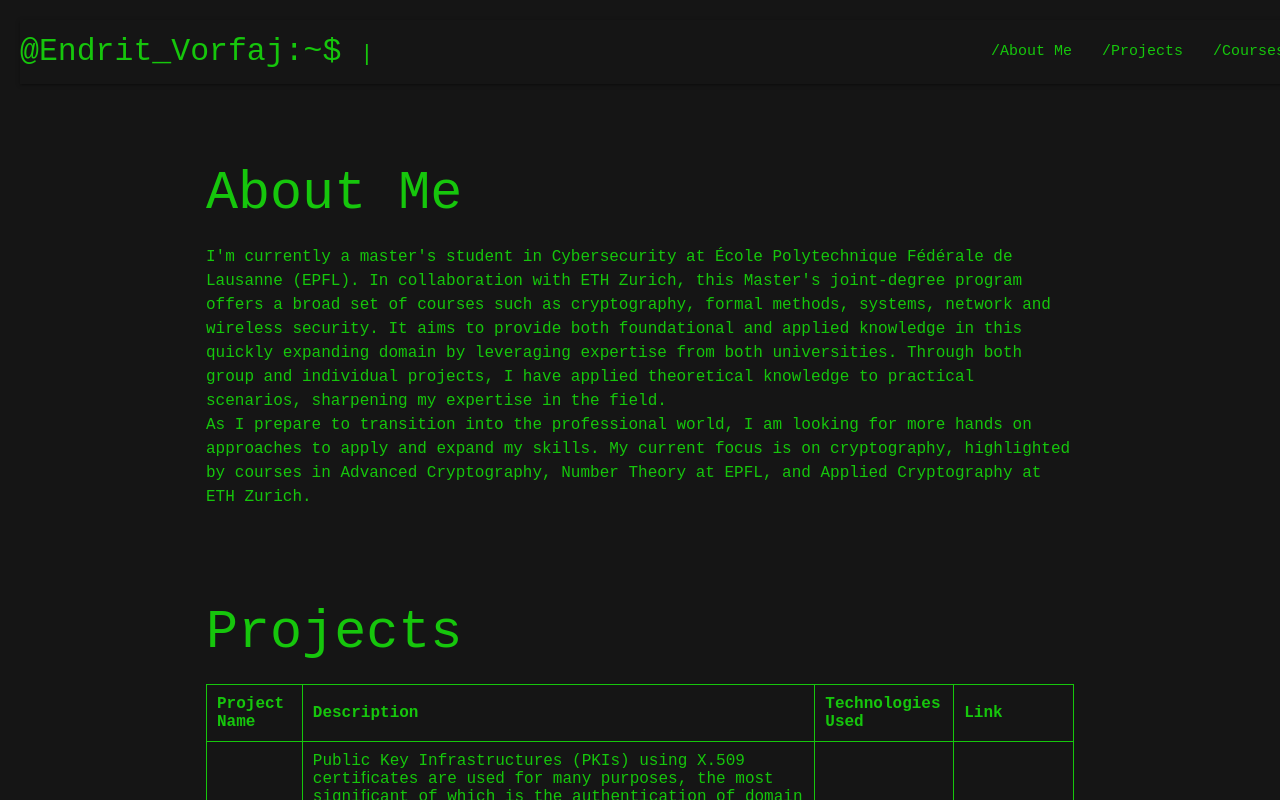
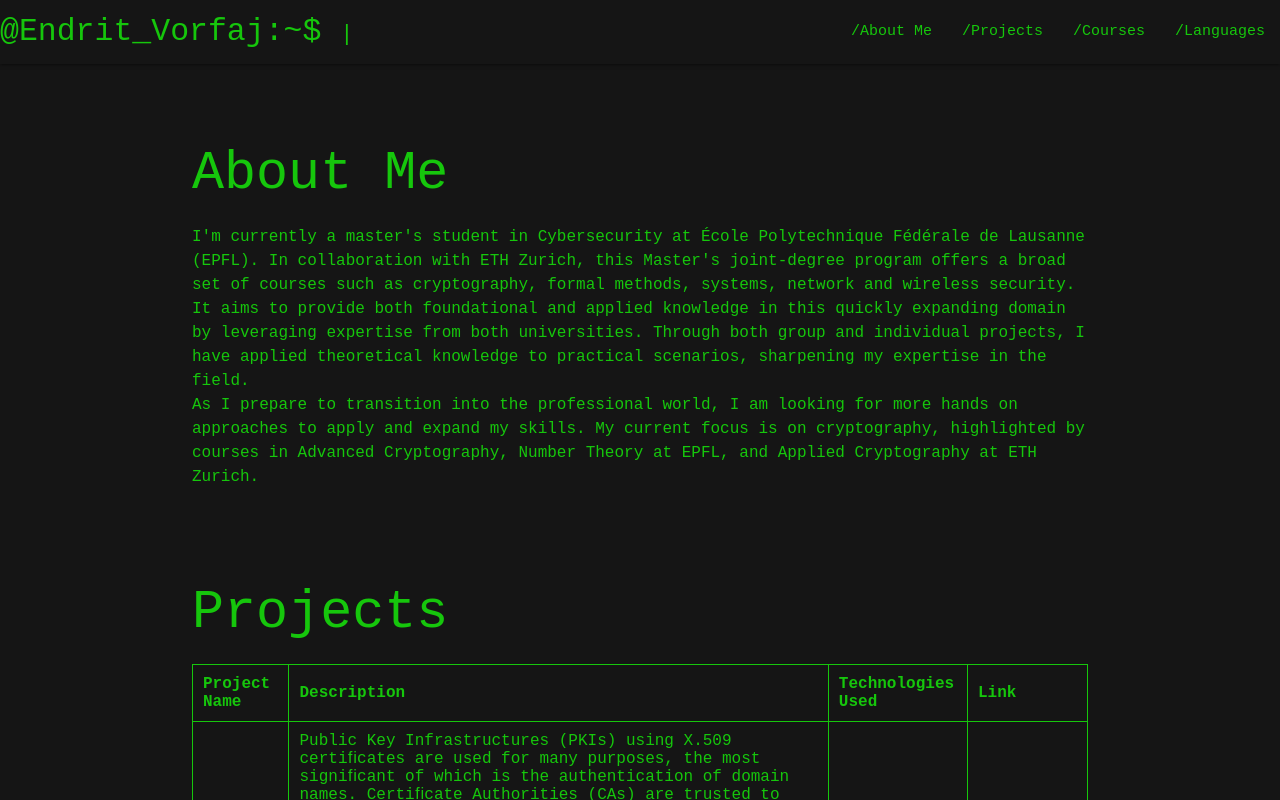
Before and after one commit to eddvf/eddvf, a plain HTML site: page index.html in a window 1280 px wide. Shown: the top 800 px of the page. Drawn offline with nearby package versions, Linux system fonts and the light colour scheme.

Commit message:
fixed navbar

```diff
--- a/index.html
+++ b/index.html
@@ -29,6 +29,7 @@
             <li><a href="#aboutme">/About Me</a></li>
             <li><a href="#projects">/Projects</a></li>
             <li><a href="#courses">/Courses</a></li>
+            <li><a href="#Lanuages">/Languages</a></li>
           </ul>
         </div>
       </nav>
@@ -38,6 +39,7 @@
         <li><a href="#aboutme">/About Me</a></li>
         <li><a href="#projects">/Projects</a></li>
         <li><a href="#courses">/Courses</a></li>
+        <li><a href="#Lanuages">/Languages</a></li>
 
       </ul>
 
@@ -189,7 +191,7 @@
     </section>
 
 
-    <section id="languages_i_speak" class="section">
+    <section id="languages" class="section">
         <div class="container">
             <h2 class="header">Languages</h2>
             <table id="languagesTable" class="highlight responsive-table">
--- a/style.css
+++ b/style.css
@@ -37,7 +37,7 @@ body {
     font-family: 'Courier New', Courier, monospace;
     color: var(--text-color);
     font-size: 16px;
-    padding: 20px;
+
 }
 
 /* Navbar customizations */
@@ -49,6 +49,8 @@ body {
 .nav-wrapper a {
     color: var(--text-color); /* Green text */
 }
+
+
 
 /* Hiding the sidenav trigger and adjusting logo */
 .sidenav-trigger {
```
